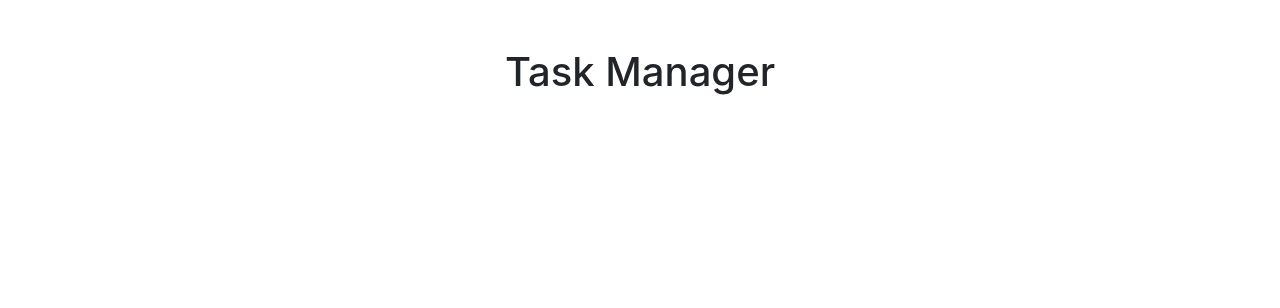
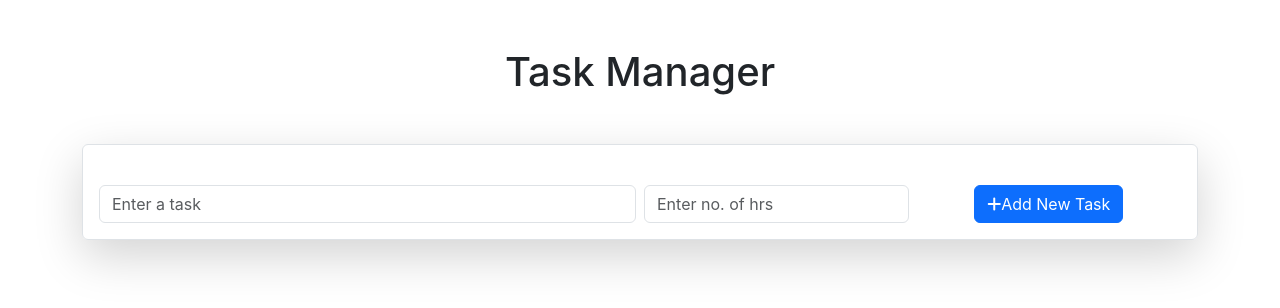
Before and after one commit to Roshis07/task-manager, a React (Create React App) app: page / in a window 1280 px wide. Shown: the top 308 px of the page. Built offline with nearby package versions, Linux system fonts and the light colour scheme.

Commit message:
add base taskform ui

```diff
--- a/src/App.js
+++ b/src/App.js
@@ -1,13 +1,16 @@
-function App() {
+import TaskForm from "./component/TaskForm";
+
+const App = () => {
   return (
     <div class="wrapper">
       <div class="container">
         <div class="row">
-          <h1 class="col text-center mt-5">Task Manager</h1>
+          <h1 class="col text-center my-5">Task Manager</h1>
         </div>
+        <TaskForm />
       </div>
     </div>
   );
-}
+};
 
 export default App;
--- /dev/null
+++ b/src/component/TaskForm.js
@@ -0,0 +1,38 @@
+import React from "react";
+
+const TaskForm = () => {
+  return (
+    <form className="border p-3 rounded shadow-lg">
+      <div class="row mt-3 g-2">
+        <div class="col-md-6">
+          <input
+            type="text"
+            name="task"
+            class="form-control task-input"
+            required
+            placeholder="Enter a task"
+          />
+        </div>
+
+        <div class="col-md-3">
+          <input
+            type="number"
+            name="hr"
+            class="form-control hrs-input"
+            min="1"
+            required
+            placeholder="Enter no. of hrs"
+          />
+        </div>
+
+        <div class="col-md-3 text-center">
+          <button class="btn btn-primary" type="submit" id="form-btn">
+            <i class="fa-solid fa-plus"></i>Add New Task
+          </button>
+        </div>
+      </div>
+    </form>
+  );
+};
+
+export default TaskForm;
```
